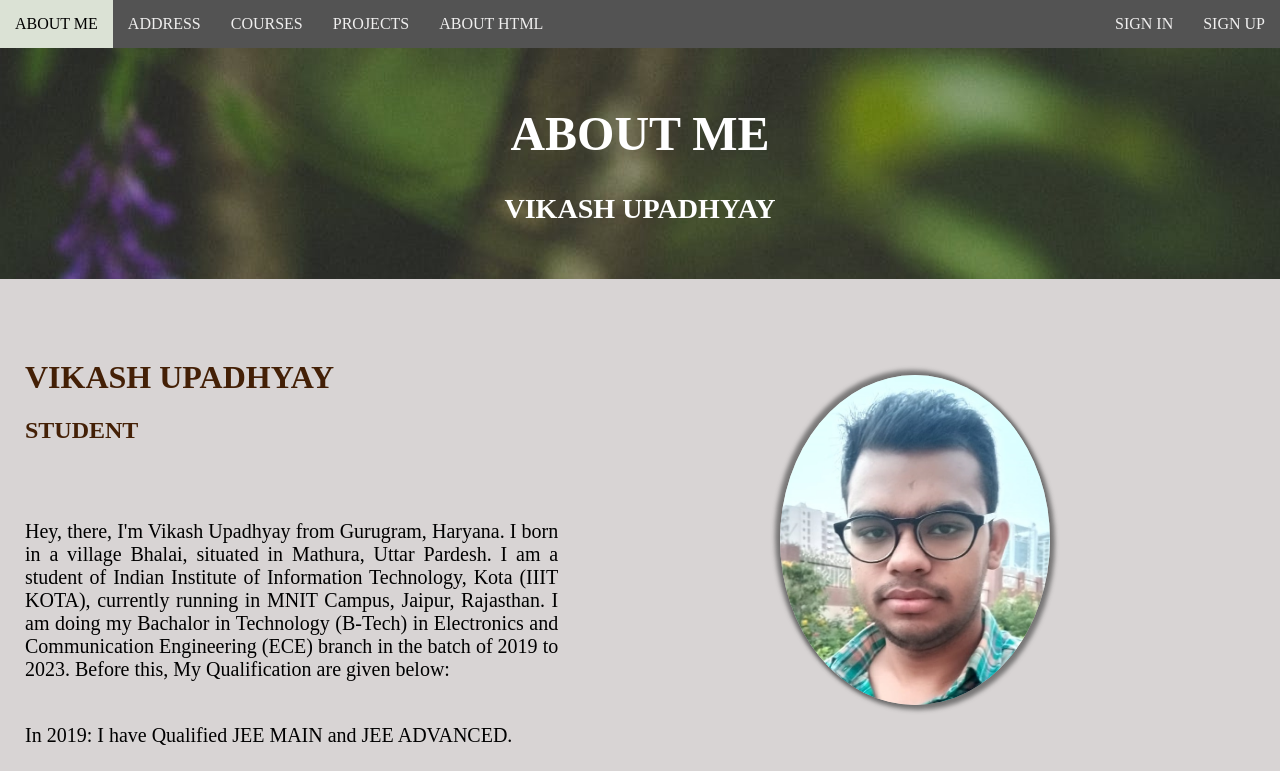
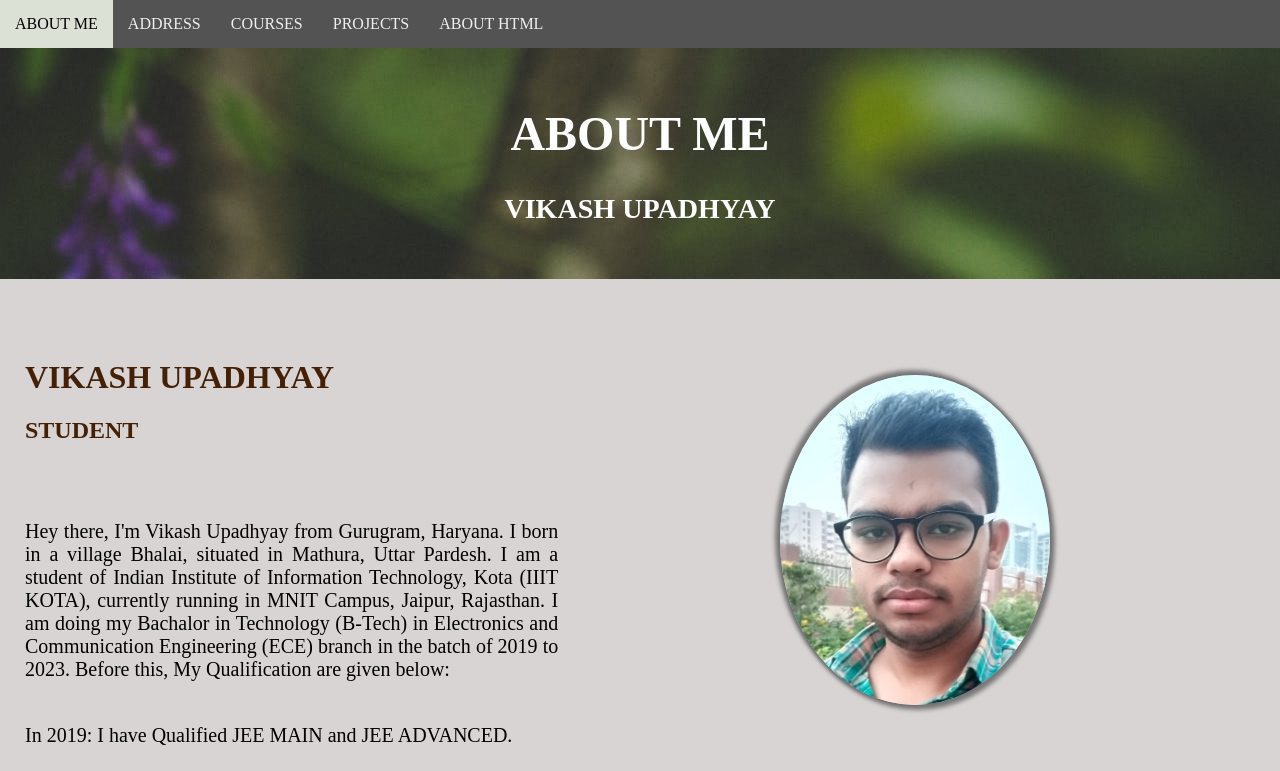
Before and after one commit to Vikashup2109/Personal-Page, a plain HTML site: page index.html in a window 1280 px wide. Shown: the top 771 px of the page. Drawn offline with Linux system fonts and the light colour scheme.

Commit message:
Update index.html
fixed typo

```diff
--- a/index.html
+++ b/index.html
@@ -16,8 +16,6 @@
                 <li><a href="courses.html">Courses</a></li>
                 <li><a href="projects.html">Projects</a></li>
                 <li><a href="about-html.html">About HTML</a></li>
-                <li class="topnav-right"><a href="#">Sign up</a></li>
-                <li class="topnav-right"><a href="#">Sign in</a></li>
                 <li class="dropdown"><a href="javaScript:void(0);"
                     onclick="dropdownMenu()">&#9776</a></li>
             </ul>
@@ -46,7 +44,7 @@
                     </p>
                     <br><br>
                     <p class="content">
-                        Hey, there, I'm Vikash Upadhyay from Gurugram, Haryana.
+                        Hey there, I'm Vikash Upadhyay from Gurugram, Haryana.
                         I born in a village Bhalai, situated in Mathura, Uttar Pardesh.
                         I am a student of Indian Institute of Information Technology, Kota (IIIT KOTA),
                         currently running in MNIT Campus, Jaipur, Rajasthan.
```
